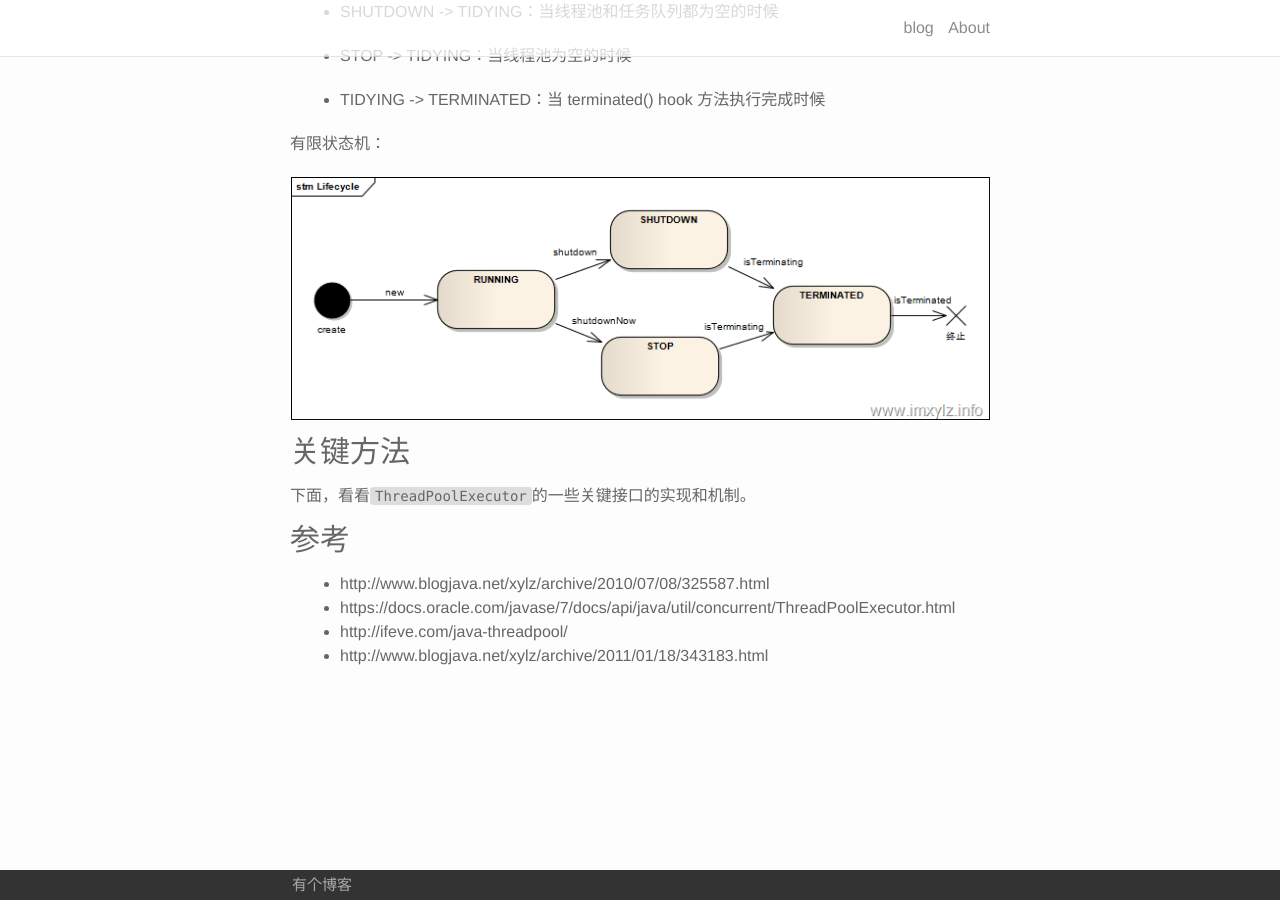
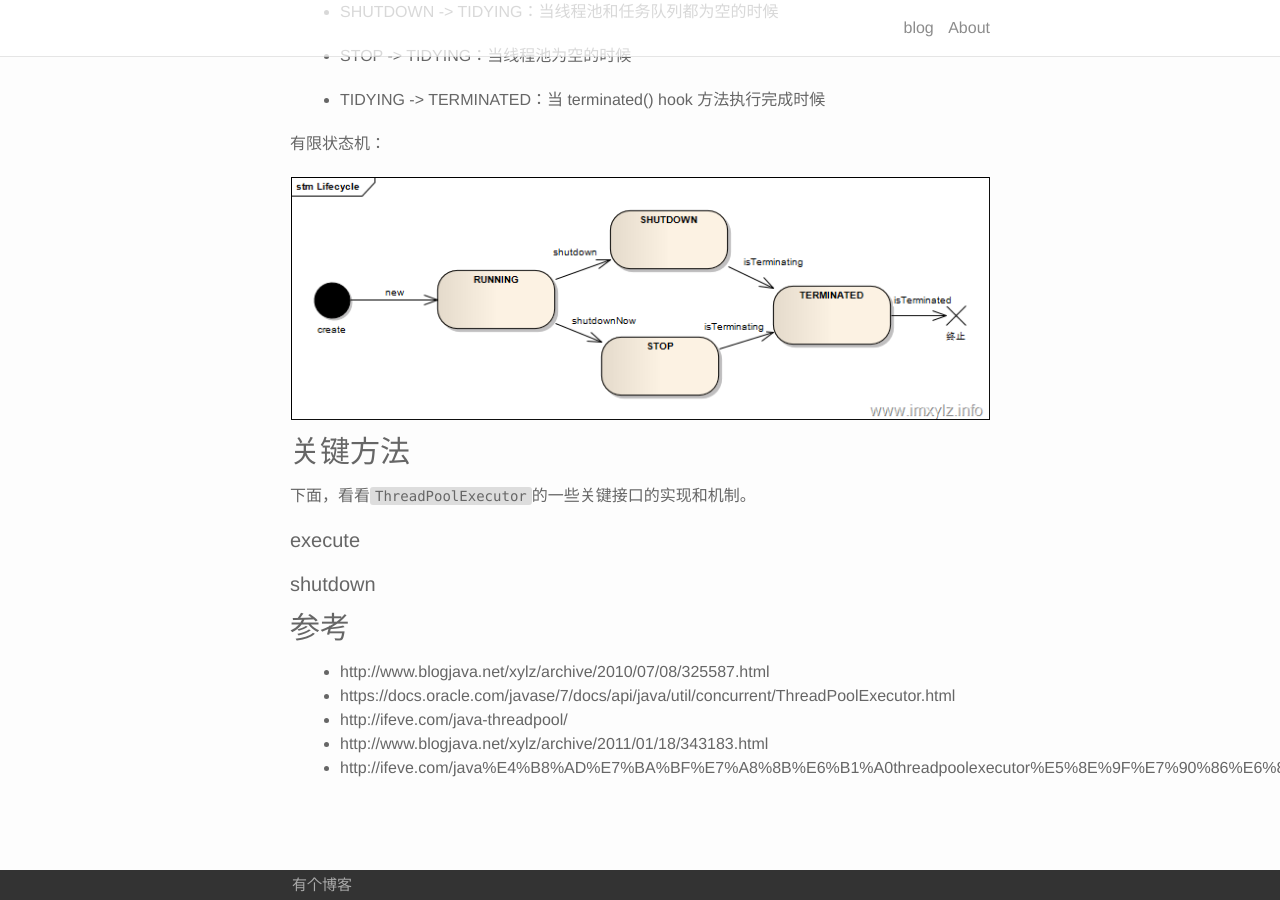
Before and after one commit to afghl/afghl.github.io, a Jekyll site: the page built from _posts/2017-08-03-java-util-concurrent-01-executors.markdown, in a window 1280 px wide and 900 px high, scrolled down 4266 px. Built offline with Jekyll 4.4.1, drawn with Linux system fonts in a browser that asks for light colours.

Commit message:
add reference

```diff
--- a/_posts/2017-08-03-java-util-concurrent-01-executors.markdown
+++ b/_posts/2017-08-03-java-util-concurrent-01-executors.markdown
@@ -183,7 +183,9 @@ final void runWorker(Worker w) {
 
 下面，看看`ThreadPoolExecutor`的一些关键接口的实现和机制。
 
+#### execute
 
+#### shutdown
 
 ### 参考
 
@@ -191,3 +193,4 @@ final void runWorker(Worker w) {
 - https://docs.oracle.com/javase/7/docs/api/java/util/concurrent/ThreadPoolExecutor.html
 - http://ifeve.com/java-threadpool/
 - http://www.blogjava.net/xylz/archive/2011/01/18/343183.html
+- http://ifeve.com/java%E4%B8%AD%E7%BA%BF%E7%A8%8B%E6%B1%A0threadpoolexecutor%E5%8E%9F%E7%90%86%E6%8E%A2%E7%A9%B6/
```
